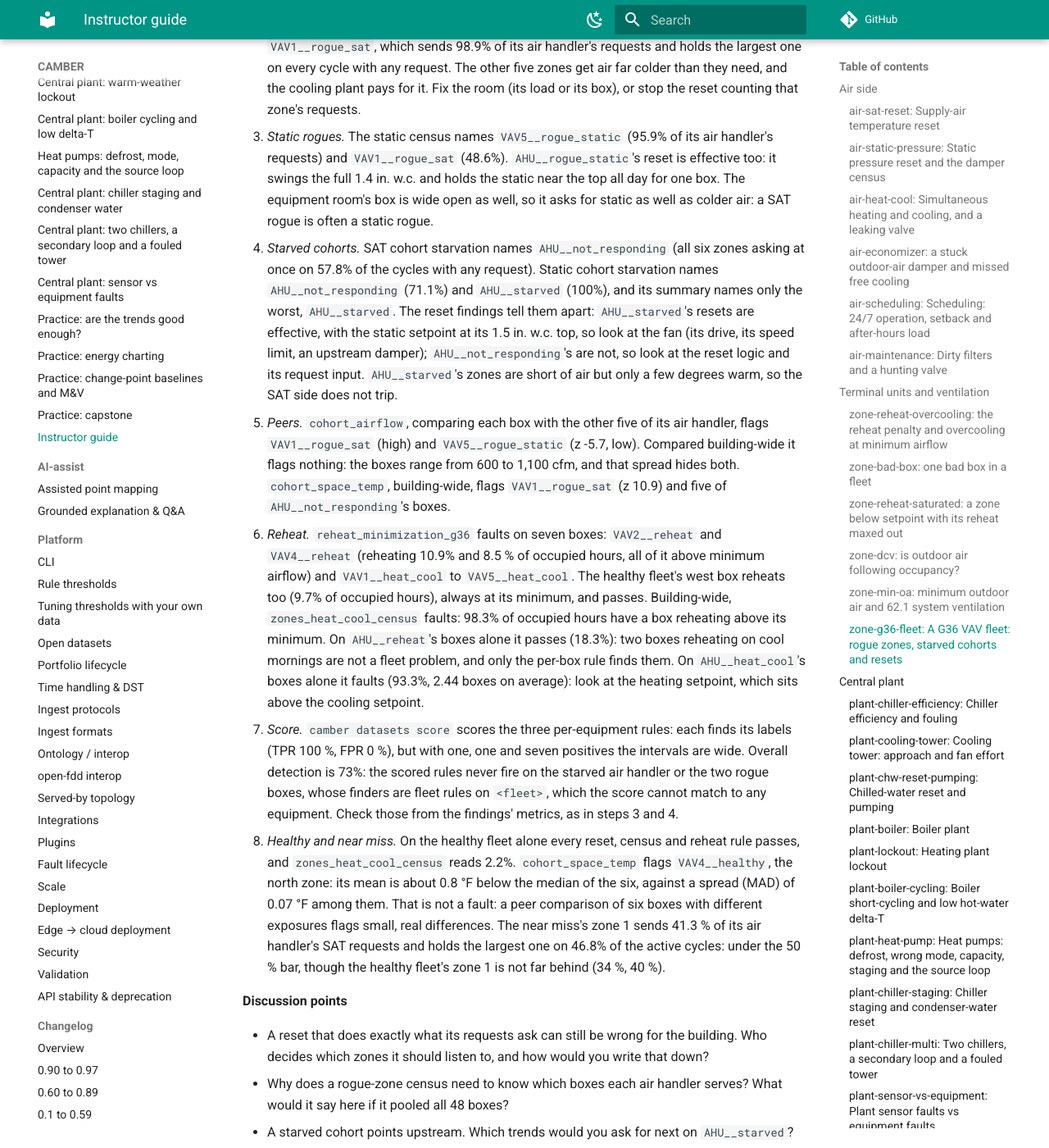
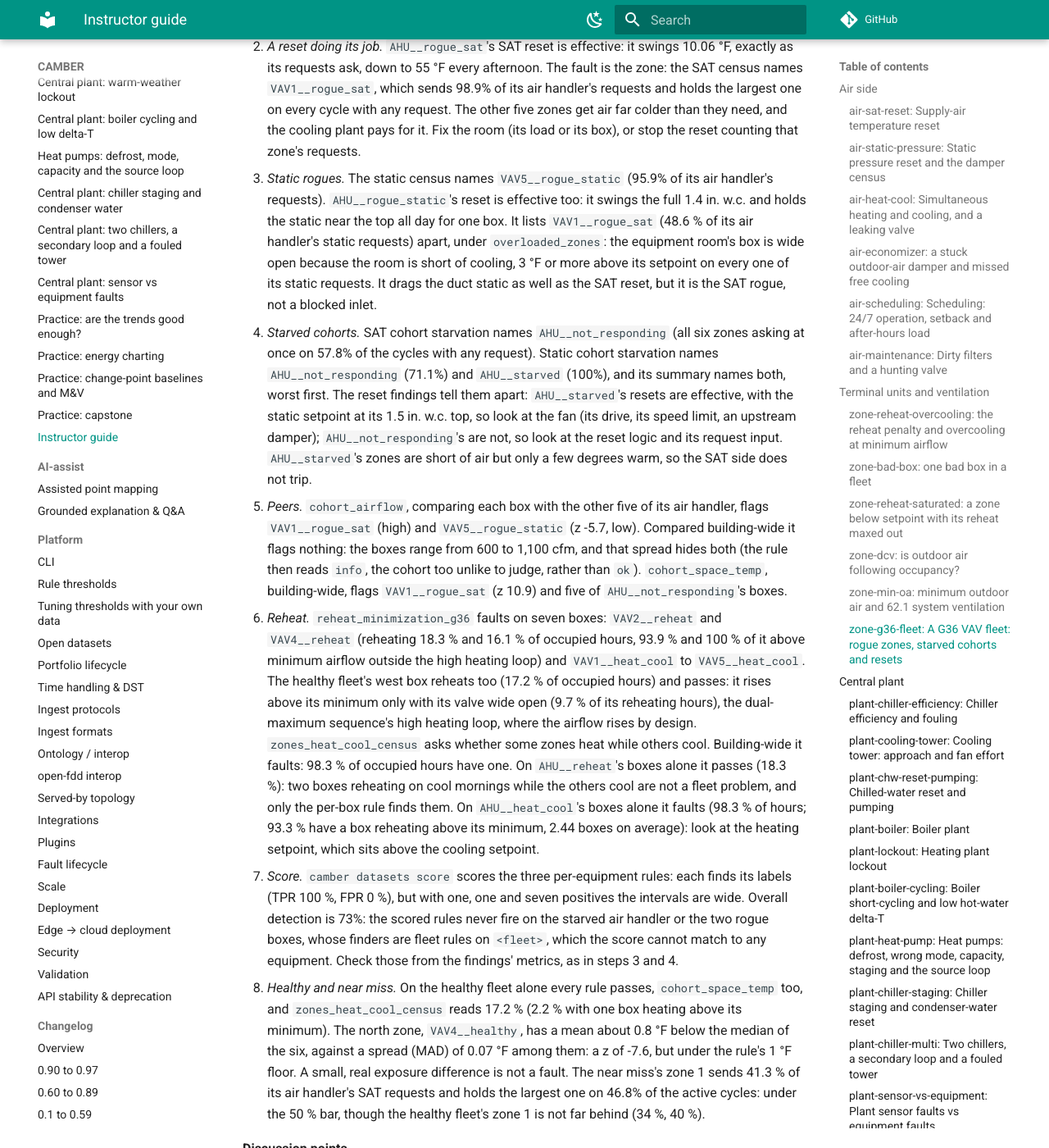
Before and after one commit to yroussev/camber, an MkDocs documentation site: the page built from docs/workbook/instructor.md, in a window 1280 px wide and 1400 px high, scrolled down 20921 px. Shown: the whole window at 82% size. Built offline with MkDocs 1.6.1 and Material for MkDocs 9.7.7, drawn with Linux system fonts in a browser that asks for light colours; comment, search, counter and statistics services are not loaded; some of the changed text lies outside the part shown.

Commit message:
Workbook: zone-g36-fleet answers re-recorded after #186 (overloaded static rogue, reheat on trended occupancy and the high heating loop, cross-zone census, cohort_space_temp floor)

```diff
--- a/docs/workbook/instructor.md
+++ b/docs/workbook/instructor.md
@@ -861,10 +861,10 @@ than the healthy fleet's.
    of swing against an expected 10 °F, because the reset started at its 65 °F trim end and never
    left it. Its static reset reads `not_responding`: it trimmed from 0.5 to 0.1 in. w.c. on the
    first morning (a swing of 0.35) and sat at its energy-saving end on 100 % of the cycles that
-   asked for more. One fault, two readings: the rule reports the first failure mode it finds,
-   and "stuck" comes before "not responding". Every other reset is effective, `AHU__healthy`'s
-   SAT reset swinging 5.15 °F, with the setpoint near its trim end on 14.6% of its demand
-   cycles.
+   asked for more. One fault, two readings: `reason` is the first failure mode, and "stuck"
+   comes before "not responding"; the SAT finding's `failure_modes` lists both. Every other
+   reset is effective. `AHU__healthy`'s SAT reset swings 5.15 °F and is never left at its trim
+   end when its requests ask it to move (0.0 % of those cycles).
 2. *A reset doing its job.* `AHU__rogue_sat`'s SAT reset is effective: it swings 10.06 °F,
    exactly as its requests ask, down to 55 °F every afternoon. The fault is the zone: the SAT
    census names `VAV1__rogue_sat`, which sends 98.9% of its air handler's requests and holds the
@@ -872,41 +872,48 @@ than the healthy fleet's.
    need, and the cooling plant pays for it. Fix the room (its load or its box), or stop the reset
    counting that zone's requests.
 3. *Static rogues.* The static census names `VAV5__rogue_static` (95.9% of its air handler's
-   requests) and `VAV1__rogue_sat` (48.6%). `AHU__rogue_static`'s reset is effective too: it
-   swings the full 1.4 in. w.c. and holds the static near the top all day for one box. The
-   equipment room's box is wide open as well, so it asks for static as well as colder air: a
-   SAT rogue is often a static rogue.
+   requests). `AHU__rogue_static`'s reset is effective too: it swings the full 1.4 in. w.c. and
+   holds the static near the top all day for one box. It lists `VAV1__rogue_sat` (48.6 % of its
+   air handler's static requests) apart, under `overloaded_zones`: the equipment room's box is
+   wide open because the room is short of cooling, 3 °F or more above its setpoint on every one
+   of its static requests. It drags the duct static as well as the SAT reset, but it is the SAT
+   rogue, not a blocked inlet.
 4. *Starved cohorts.* SAT cohort starvation names `AHU__not_responding` (all six zones asking at
    once on 57.8% of the cycles with any request). Static cohort starvation names
-   `AHU__not_responding` (71.1%) and `AHU__starved` (100%), and its summary names only the worst,
-   `AHU__starved`. The reset findings tell them apart: `AHU__starved`'s resets are effective,
+   `AHU__not_responding` (71.1%) and `AHU__starved` (100%), and its summary names both, worst
+   first. The reset findings tell them apart: `AHU__starved`'s resets are effective,
    with the static setpoint at its 1.5 in. w.c. top, so look at the fan (its drive, its speed
    limit, an upstream damper); `AHU__not_responding`'s are not, so look at the reset logic and
    its request input. `AHU__starved`'s zones are short of air but only a few degrees warm, so
    the SAT side does not trip.
 5. *Peers.* `cohort_airflow`, comparing each box with the other five of its air handler, flags
    `VAV1__rogue_sat` (high) and `VAV5__rogue_static` (z -5.7, low). Compared building-wide it
-   flags nothing: the boxes range from 600 to 1,100 cfm, and that spread hides both.
+   flags nothing: the boxes range from 600 to 1,100 cfm, and that spread hides both (the rule
+   then reads `info`, the cohort too unlike to judge, rather than `ok`).
    `cohort_space_temp`, building-wide, flags `VAV1__rogue_sat` (z 10.9) and five of
    `AHU__not_responding`'s boxes.
 6. *Reheat.* `reheat_minimization_g36` faults on seven boxes: `VAV2__reheat` and `VAV4__reheat`
-   (reheating 10.9% and 8.5 % of occupied hours, all of it above minimum airflow) and
-   `VAV1__heat_cool` to `VAV5__heat_cool`. The healthy fleet's west box reheats too (9.7% of
-   occupied hours), always at its minimum, and passes. Building-wide, `zones_heat_cool_census`
-   faults: 98.3% of occupied hours have a box reheating above its minimum. On `AHU__reheat`'s
-   boxes alone it passes (18.3%): two boxes reheating on cool mornings are not a fleet problem,
-   and only the per-box rule finds them. On `AHU__heat_cool`'s boxes alone it faults (93.3%, 2.44
-   boxes on average): look at the heating setpoint, which sits above the cooling setpoint.
+   (reheating 18.3 % and 16.1 % of occupied hours, 93.9 % and 100 % of it above minimum airflow
+   outside the high heating loop) and `VAV1__heat_cool` to `VAV5__heat_cool`. The healthy
+   fleet's west box reheats too (17.2 % of occupied hours) and passes: it rises above its
+   minimum only with its valve wide open (9.7 % of its reheating hours), the dual-maximum
+   sequence's high heating loop, where the airflow rises by design. `zones_heat_cool_census`
+   asks whether some zones heat while others cool. Building-wide it faults: 98.3 % of occupied
+   hours have one. On `AHU__reheat`'s boxes alone it passes (18.3 %): two boxes reheating on cool
+   mornings while the others cool are not a fleet problem, and only the per-box rule finds them.
+   On `AHU__heat_cool`'s boxes alone it faults (98.3 % of hours; 93.3 % have a box reheating
+   above its minimum, 2.44 boxes on average): look at the heating setpoint, which sits above the
+   cooling setpoint.
 7. *Score.* `camber datasets score` scores the three per-equipment rules: each finds its labels
    (TPR 100 %, FPR 0 %), but with one, one and seven positives the intervals are wide. Overall
    detection is 73%: the scored rules never fire on the starved air handler or the two rogue
    boxes, whose finders are fleet rules on `<fleet>`, which the score cannot match to any
    equipment. Check those from the findings' metrics, as in steps 3 and 4.
-8. *Healthy and near miss.* On the healthy fleet alone every reset, census and reheat rule
-   passes, and `zones_heat_cool_census` reads 2.2%. `cohort_space_temp` flags `VAV4__healthy`,
-   the north zone: its mean is about 0.8 °F below the median of the six, against a spread (MAD)
-   of 0.07 °F among them. That is not a fault: a peer comparison of six boxes with different exposures
-   flags small, real differences. The near miss's zone 1 sends 41.3 % of its air handler's SAT
+8. *Healthy and near miss.* On the healthy fleet alone every rule passes, `cohort_space_temp`
+   too, and `zones_heat_cool_census` reads 17.2 % (2.2 % with one box heating above its
+   minimum). The north zone, `VAV4__healthy`, has a mean about 0.8 °F below the median of the
+   six, against a spread (MAD) of 0.07 °F among them: a z of -7.6, but under the rule's 1 °F
+   floor. A small, real exposure difference is not a fault. The near miss's zone 1 sends 41.3 % of its air handler's SAT
    requests and holds the largest one on 46.8% of the active cycles: under the 50 % bar, though
    the healthy fleet's zone 1 is not far behind (34 %, 40 %).
 
@@ -923,10 +930,10 @@ than the healthy fleet's.
 **Common mistakes**
 
 - Blaming `AHU__rogue_sat`'s reset: it is effective; the zone is the fault.
-- Reading the cohort-starvation summary as the only starved air handler: `starved_groups` lists
-  both.
+- Calling `VAV1__rogue_sat` a static rogue: the census lists it as overloaded, short of cooling.
 - Treating the label score as the whole answer: the fleet rules are not in it.
-- Calling the healthy north zone a fault because `cohort_space_temp` flags it.
+- Calling the healthy west box's high-airflow reheat hours a fault: at a wide-open valve they
+  are the dual-maximum sequence working.
 - Citing these figures as evidence about real VAV systems: the data are synthetic.
 
 <!-- END zone-g36-fleet -->
```
Also changed, not shown: other parts of docs/workbook/instructor.md (+1 -1 lines), docs/workbook/zone-g36-fleet.md (+31 -19 lines), 4 other files.
